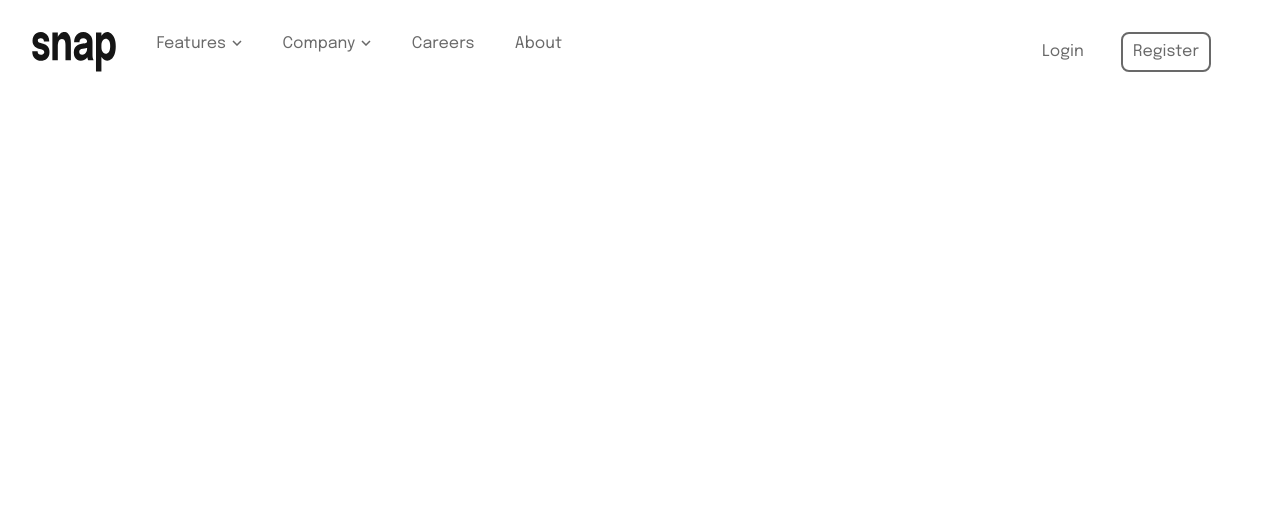
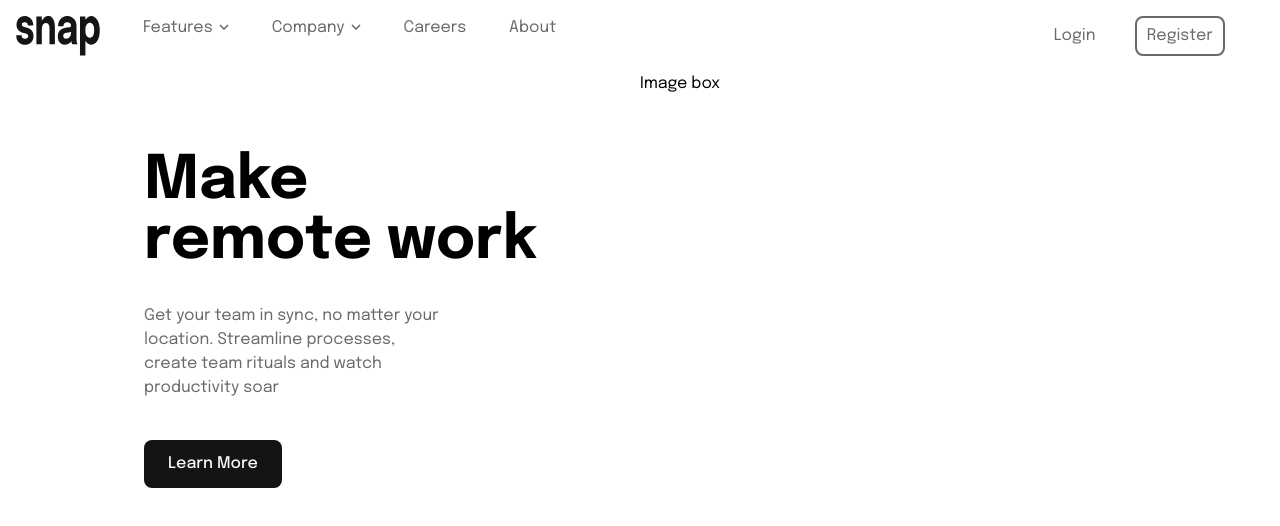
Before and after one commit to duncan-chege/intro-section, a Next.js app: page / in a window 1280 px wide. Shown: the top 526 px of the page. Built offline with nearby package versions, Linux system fonts and the light colour scheme.

Commit message:
add intro text to the page

```diff
--- a/app/components/Intro.jsx
+++ b/app/components/Intro.jsx
@@ -1,7 +1,17 @@
 export default function Intro(){
     return(
-        <>
+        <div className="flex flex-row mx-36">
+            <div className="basis-1/2">
+                <h1 className="mt-20 text-6xl font-bold">Make<br/> remote work</h1>
+                <p className="mt-8 text-medium-gray md:w-3/5">Get your team in sync, no matter your location. Streamline processes, create team rituals and watch productivity soar</p>
+                <a href="#" className="py-3 px-6 my-10 font-medium rounded-lg inline-block bg-almost-black text-almost-white">Learn More</a>
+            <div className="">
 
-        </>
+            </div>
+            </div>
+            <div className="">
+                <p>Image box</p>
+            </div>
+        </div>
     )
 }
--- a/app/components/NavBar.jsx
+++ b/app/components/NavBar.jsx
@@ -52,7 +52,7 @@ export default function NavBar(){
     }, []);
 
   return (
-  <nav className="bg-transparent m-8 flex flex-row justify-between">
+  <nav className="bg-transparent m-4 flex flex-row justify-between">
    <Image className="flex-none shrink-0" src={Logo} alt="" /> {/* Assuming Logo is imported and defined */}
       <div className="flex flex-row w-2/5 justify-evenly">
 
```
